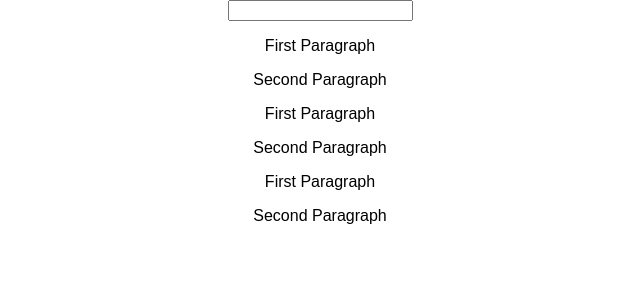
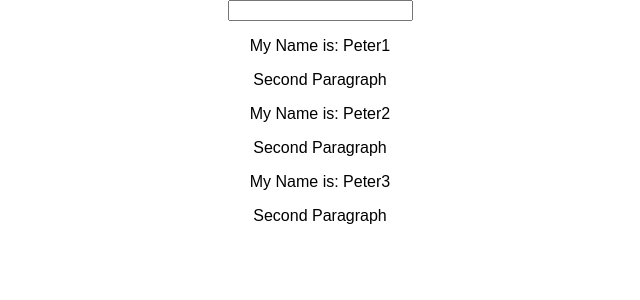
Before and after one commit to PetKatt/assignment1-react16, a React (Create React App) app: page / in a window 1280 px wide. Shown: the top 300 px of the page, without its empty margins (320-960 px from the left). Built offline with nearby package versions, Linux system fonts and the light colour scheme.

Commit message:
props added

```diff
--- a/src/App.js
+++ b/src/App.js
@@ -9,9 +9,9 @@ class App extends Component {
     return (
       <div className="App">
         <UserInput />
-        <UserOutput />
-        <UserOutput />
-        <UserOutput />
+        <UserOutput username={"Peter1"} />
+        <UserOutput username={"Peter2"} />
+        <UserOutput username={"Peter3"} />
       </div>
     );
   }
--- a/src/UserOutput/UserOutput.js
+++ b/src/UserOutput/UserOutput.js
@@ -1,9 +1,9 @@
 import React from "react";
 
-const userOutput = () => {
+const userOutput = (props) => {
   return (
     <div>
-      <p>First Paragraph</p>
+      <p>My Name is: {props.username}</p>
       <p>Second Paragraph</p>
     </div>
   );
```
